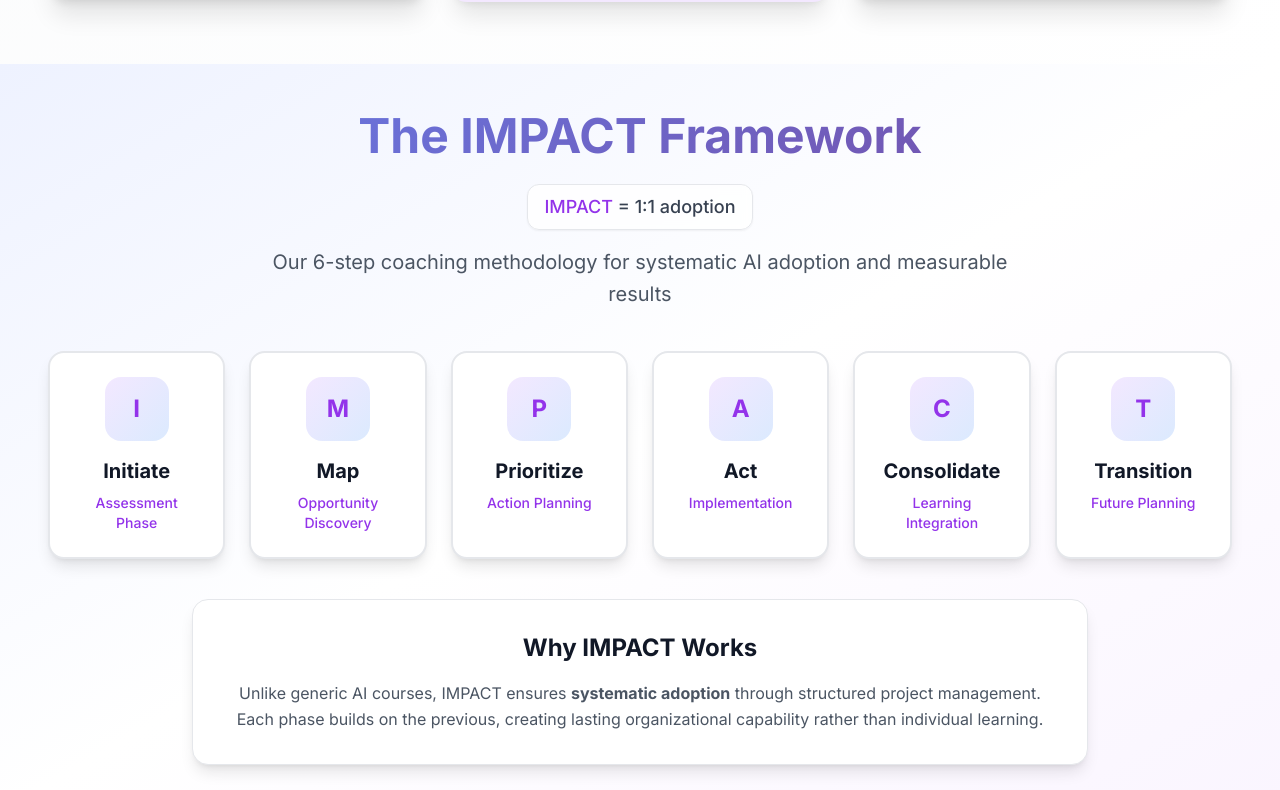
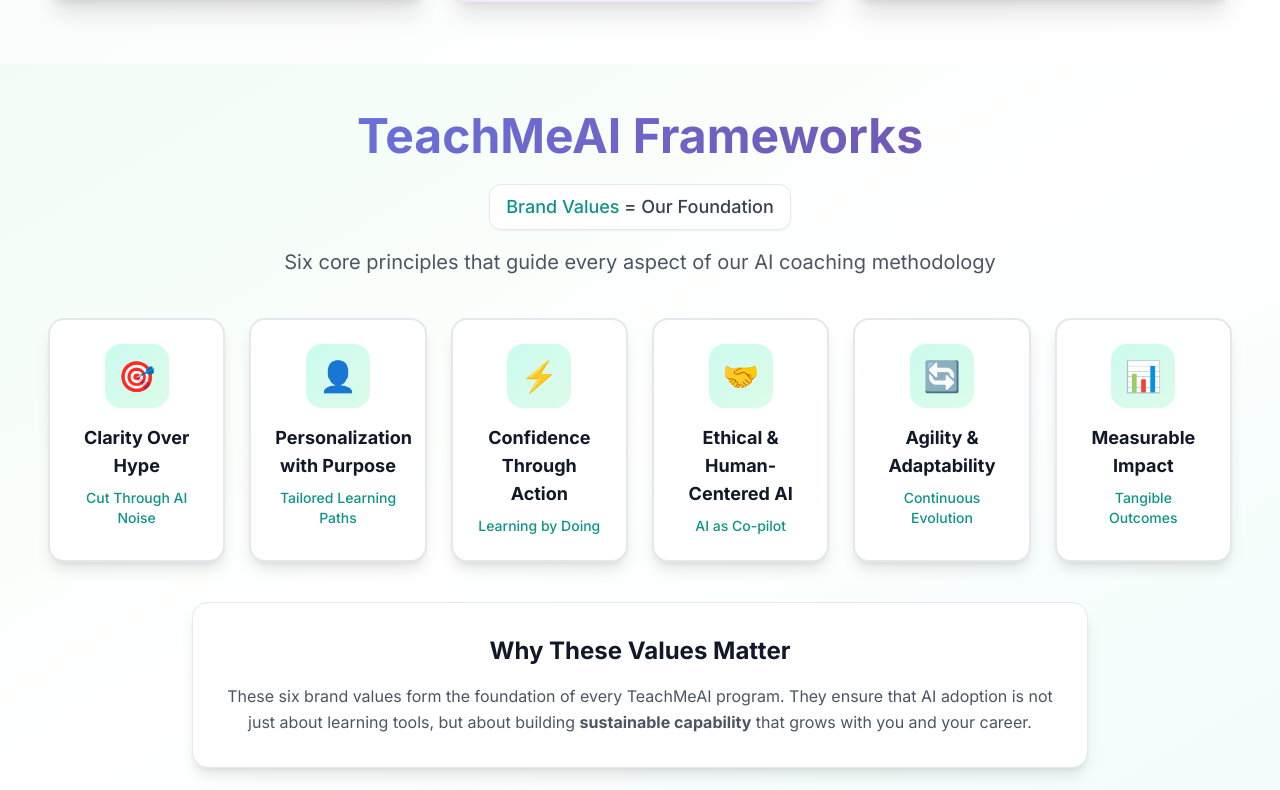
Before and after one commit to teachme-ai/teachmeai-home-site, a Next.js app: page / in a window 1280 px wide. Shown: the part 1370-2160 px from the top of the page. Built offline with nearby package versions, Linux system fonts and the light colour scheme.

Commit message:
Add TeachMeAI Frameworks section with brand values

```diff
--- a/app/page.tsx
+++ b/app/page.tsx
@@ -1,6 +1,7 @@
 import { Navbar } from "@/components/navbar"
 import { Hero } from "@/components/hero"
 import { Programs } from "@/components/programs"
+import { TeachMeAIFrameworks } from "@/components/teachmeai-frameworks"
 import { ImpactFramework } from "@/components/impact-framework"
 import { Quiz } from "@/components/quiz"
 import { About } from "@/components/about"
@@ -14,6 +15,7 @@ export default function Home() {
       <Navbar />
       <Hero />
       <Programs />
+      <TeachMeAIFrameworks />
       <ImpactFramework />
       <AdaptFramework />
       <About />
--- /dev/null
+++ b/components/teachmeai-frameworks.tsx
@@ -0,0 +1,147 @@
+"use client"
+
+import { useState } from "react"
+
+export function TeachMeAIFrameworks() {
+  const [hoveredFramework, setHoveredFramework] = useState<string | null>(null)
+
+  const frameworks = [
+    {
+      icon: "🎯",
+      title: "Clarity Over Hype",
+      subtitle: "Cut Through AI Noise",
+      description: "We strip away AI jargon and noise. Every roadmap is grounded in what actually matters to your role, work, and career.",
+      outcomes: ["No AI jargon or buzzwords", "Role-specific focus", "Career-grounded roadmaps"],
+      frameworks: ["IMPACT (Initiate → Map → Prioritize)", "Essentials-first approach"]
+    },
+    {
+      icon: "👤",
+      title: "Personalization with Purpose",
+      subtitle: "Tailored Learning Paths",
+      description: "No one-size-fits-all. Each plan is tailored to learner profile, motivation, domain, and role. We respect different learning styles and stages.",
+      outcomes: ["Individual learner profiles", "Learning style adaptation", "Role-specific customization"],
+      frameworks: ["Self-Regulated Learning", "IMPACT guided mentoring", "Kolb/Honey-Mumford styles"]
+    },
+    {
+      icon: "⚡",
+      title: "Confidence Through Action",
+      subtitle: "Learning by Doing",
+      description: "Learning isn't passive; it's built by doing and reflecting. We encourage micro-wins, artifacts, and reflection prompts.",
+      outcomes: ["Hands-on practice", "Micro-wins and artifacts", "Reflection-based growth"],
+      frameworks: ["Master Adaptive Learner", "AFERR (experiment, adjust, reflect)", "Prompt packs & SOPs"]
+    },
+    {
+      icon: "🤝",
+      title: "Ethical & Human-Centered AI",
+      subtitle: "AI as Co-pilot",
+      description: "AI is a co-pilot, not a replacement. We emphasize ethical use, bias-awareness, and human oversight.",
+      outcomes: ["Human-first approach", "Bias awareness training", "Ethical AI practices"],
+      frameworks: ["ADAPT methodology", "UNESCO AI Competencies", "Responsible AI adoption"]
+    },
+    {
+      icon: "🔄",
+      title: "Agility & Adaptability",
+      subtitle: "Continuous Evolution",
+      description: "Work and skills evolve fast. We equip learners to adapt continuously, not just complete a single course.",
+      outcomes: ["Continuous adaptation skills", "Future-ready capabilities", "Lifelong learning mindset"],
+      frameworks: ["ADAPT framework", "Capability Academies", "Skill evolution focus"]
+    },
+    {
+      icon: "📊",
+      title: "Measurable Impact",
+      subtitle: "Tangible Outcomes",
+      description: "Learning must show tangible outcomes: time saved, confidence gained, skills proven. We anchor roadmaps in Expected Impact.",
+      outcomes: ["Time savings metrics", "Confidence measurement", "Skill validation"],
+      frameworks: ["Impact & Measurement", "70:20:10 model", "Work → Career → Confidence ROI"]
+    }
+  ]
+
+  return (
+    <section className="py-12 px-4 bg-gradient-to-br from-green-50 via-white to-teal-50 scroll-mt-20">
+      <div className="container mx-auto max-w-7xl">
+        <div className="text-center mb-10">
+          <h2 className="text-4xl md:text-5xl font-bold mb-6 gradient-text">
+            TeachMeAI Frameworks
+          </h2>
+          <div className="max-w-3xl mx-auto">
+            <div className="bg-white/80 backdrop-blur-sm px-4 py-2 rounded-lg shadow-sm border border-gray-200 inline-block mb-4">
+              <p className="text-lg font-medium text-gray-700">
+                <span className="text-teal-600">Brand Values</span> = Our Foundation
+              </p>
+            </div>
+            <p className="text-xl text-gray-600 leading-relaxed">
+              Six core principles that guide every aspect of our AI coaching methodology
+            </p>
+          </div>
+        </div>
+
+        <div className="grid lg:grid-cols-6 md:grid-cols-3 sm:grid-cols-2 gap-6">
+          {frameworks.map((framework, index) => (
+            <div
+              key={`${framework.title}-${index}`}
+              className="group relative"
+              onMouseEnter={() => setHoveredFramework(`${framework.title}-${index}`)}
+              onMouseLeave={() => setHoveredFramework(null)}
+            >
+              {/* Main Card */}
+              <div className={`bg-white rounded-2xl p-6 shadow-lg border-2 transition-all duration-300 cursor-pointer h-full ${
+                hoveredFramework === `${framework.title}-${index}`
+                  ? 'border-teal-400 shadow-2xl transform -translate-y-2 z-10'
+                  : 'border-gray-200 hover:border-teal-200'
+              }`}>
+                <div className="text-center">
+                  <div className={`w-16 h-16 mx-auto mb-4 rounded-2xl flex items-center justify-center text-3xl transition-all duration-300 ${
+                    hoveredFramework === `${framework.title}-${index}`
+                      ? 'bg-gradient-to-br from-teal-500 to-green-500 scale-110'
+                      : 'bg-gradient-to-br from-teal-100 to-green-100'
+                  }`}>
+                    {framework.icon}
+                  </div>
+                  <h3 className="font-bold text-lg text-gray-900 mb-2">{framework.title}</h3>
+                  <p className="text-sm text-teal-600 font-medium">{framework.subtitle}</p>
+                </div>
+              </div>
+
+              {/* Hover Details Card */}
+              {hoveredFramework === `${framework.title}-${index}` && (
+                <div className="absolute top-full left-1/2 transform -translate-x-1/2 mt-4 w-80 bg-white rounded-2xl shadow-2xl border-2 border-teal-200 p-6 z-20 animate-in fade-in duration-200">
+                  <div className="absolute -top-2 left-1/2 transform -translate-x-1/2 w-4 h-4 bg-white border-l-2 border-t-2 border-teal-200 rotate-45"></div>
+
+                  <h4 className="font-bold text-lg text-gray-900 mb-3">{framework.description}</h4>
+
+                  <h5 className="font-bold text-md text-gray-900 mb-3">Key Outcomes</h5>
+                  <ul className="space-y-2 mb-6">
+                    {framework.outcomes.map((outcome, idx) => (
+                      <li key={idx} className="flex items-start text-sm">
+                        <span className="text-teal-500 mr-2 mt-1">•</span>
+                        <span className="text-gray-700">{outcome}</span>
+                      </li>
+                    ))}
+                  </ul>
+
+                  <h5 className="font-bold text-md text-gray-900 mb-3">Applied Frameworks</h5>
+                  <div className="space-y-2">
+                    {framework.frameworks.map((fw, idx) => (
+                      <div key={idx} className="bg-teal-50 text-teal-700 text-xs px-3 py-2 rounded-full inline-block mr-2 mb-2">
+                        {fw}
+                      </div>
+                    ))}
+                  </div>
+                </div>
+              )}
+            </div>
+          ))}
+        </div>
+
+        <div className="text-center mt-10">
+          <div className="bg-white rounded-2xl p-8 shadow-lg border border-gray-200 max-w-4xl mx-auto">
+            <h3 className="text-2xl font-bold text-gray-900 mb-4">Why These Values Matter</h3>
+            <p className="text-gray-600 leading-relaxed">
+              These six brand values form the foundation of every TeachMeAI program. They ensure that AI adoption is not just about learning tools, but about building <strong>sustainable capability</strong> that grows with you and your career.
+            </p>
+          </div>
+        </div>
+      </div>
+    </section>
+  )
+}
```
